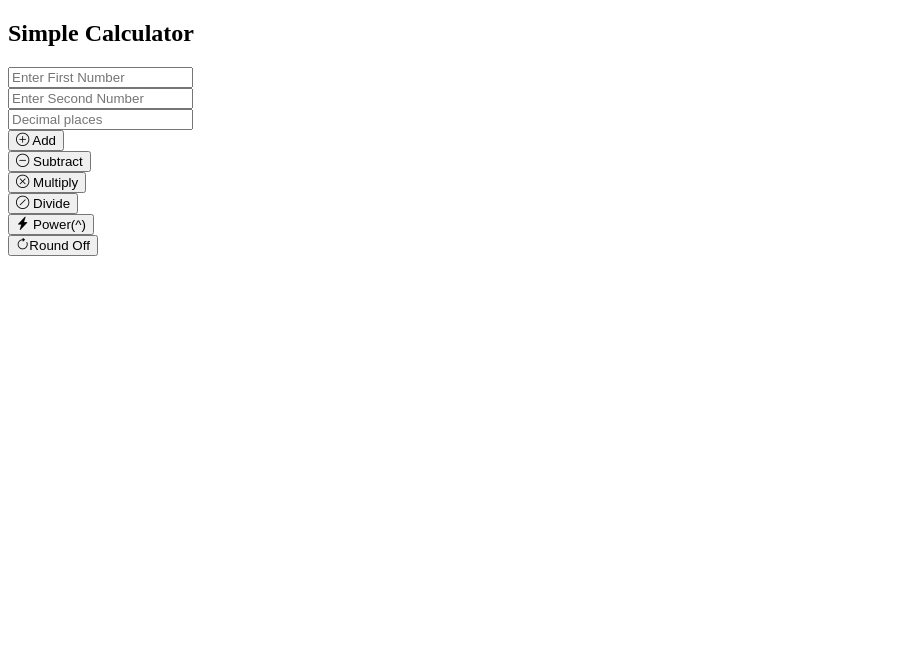
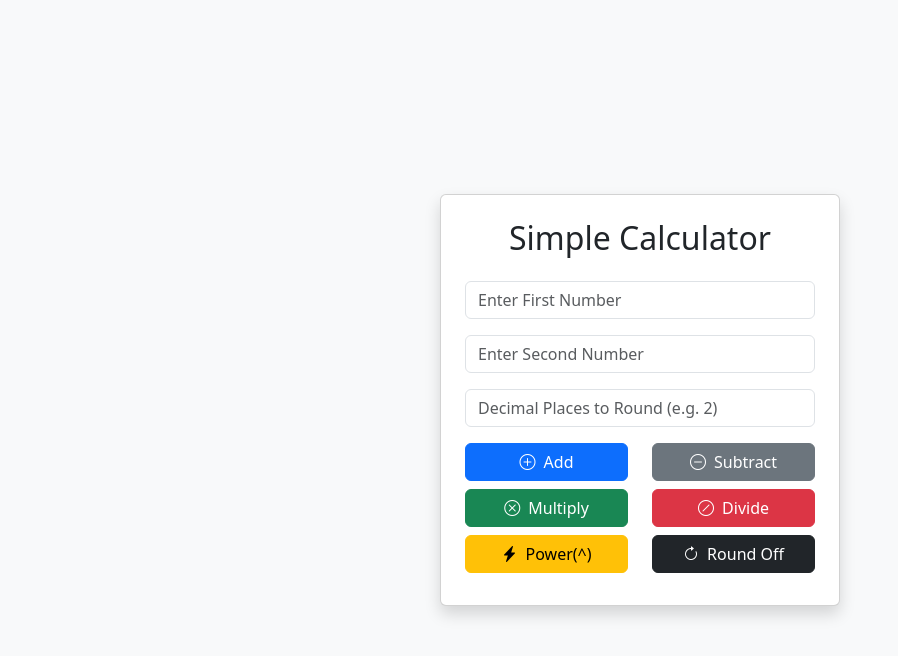
Before and after one commit to V-S-R-I-C-E/Simple-Calculator-Web-app, a Flask app: page / in a window 1280 px wide. Shown: the top 656 px of the page, without its empty margins (0-898 px from the left). Run offline with Flask 3, Linux system fonts and the light colour scheme.

Commit message:
modifiction 2

```diff
--- a/app.py
+++ b/app.py
@@ -1,42 +1,49 @@
-from flask import Flask,render_template,request,session
-app=Flask(__name__)
+from flask import Flask, render_template, request, session
+
+app = Flask(__name__)
 app.secret_key = "your_secret_key_here"
-@app.route("/",methods=["Get","POST"])
-def calculator () :
+
+@app.route("/", methods=["GET", "POST"])
+def calculator():
     result = None
-    if request.method == "POST" :
-        operation = request.form["Operation"]
+    if request.method == "POST":
+        operation = request.form.get("Operation", "")
         round_places = request.form.get("round_places")
-        if operation =="Round":
+
+        if operation == "Round":
             try:
-                last_result=session.get("last_result")
-                if last_result is not None and round_places :
-                    last_result=float(last_result)
-                    round_places=int(round_places)
-                    result=round(last_result,round_places)
-                    session["last_result"]=result
+                last_result = session.get("last_result")
+                if last_result is not None and round_places != "":
+                    last_result = float(last_result)
+                    round_places = int(round_places)
+                    result = round(last_result, round_places)
+                    session["last_result"] = result
                 else:
                     result = "Nothing to round."
-            except (ValueError,TypeError)      :
+            except (ValueError, TypeError):
                 result = "Invalid rounding input."
         else:
-         try:
-            num1 =float(request.form["num1"])
-            num2 =float(request.form["num2"])
-            if operation == "Add" :
-                result =num1 + num2
-            elif operation == "Subtract" :
-                result =num1 - num2
-            elif operation == "Multiply" :
-                result =num1 * num2
-            elif operation == "Divide" :
-                result =num1 / num2 if num2 != 0 else "Error (Divide by 0)"
-            elif operation == "Power" :
-                result =num1 ** num2
-            if isinstance (result,(int,float)) :
-                session["last_result"]=result
-         except ValueError :
-            result ="Invalid input"
-    return render_template("index.html",result = result)
+            try:
+                num1 = float(request.form["num1"])
+                num2 = float(request.form["num2"])
+
+                if operation == "Add":
+                    result = num1 + num2
+                elif operation == "Subtract":
+                    result = num1 - num2
+                elif operation == "Multiply":
+                    result = num1 * num2
+                elif operation == "Divide":
+                    result = num1 / num2 if num2 != 0 else "Error (Divide by 0)"
+                elif operation == "Power":
+                    result = num1 ** num2
+
+                if isinstance(result, (int, float)):
+                    session["last_result"] = result
+            except ValueError:
+                result = "Invalid input"
+
+    return render_template("index.html", result=result)
+
 if __name__ == "__main__":
-    app.run(debug= True)
+    app.run(debug=True)
--- a/templates/index.html
+++ b/templates/index.html
@@ -1,18 +1,20 @@
 <!DOCTYPE html>
 <html lang="en">
   <head>
-    <meta charset="UTF-8">
-    <meta name="viewport" content="width=device-width, initial-scale=1.0">
+    <meta charset="UTF-8" />
+    <meta name="viewport" content="width=device-width, initial-scale=1.0" />
     <title>Simple Calculator</title>
-    <!--Bootstrap CDN-->
+    <!-- Bootstrap & Icons -->
+    <link
+      href="https://cdn.jsdelivr.net/npm/bootstrap@5.3.0/dist/css/bootstrap.min.css"
+      rel="stylesheet"
+    />
     <link
       href="https://cdn.jsdelivr.net/npm/bootstrap-icons@1.10.5/font/bootstrap-icons.css"
       rel="stylesheet"
-    >
+    />
   </head>
-  <body
-    class="bg-light d-flex justify-content-center align-items-center vh-100"
-  >
+  <body class="bg-light d-flex justify-content-center align-items-center vh-100">
     <div class="card p-4 shadow" style="width: 100%; max-width: 400px">
       <h2 class="text-center mb-4">Simple Calculator</h2>
       <form method="post">
@@ -23,7 +25,7 @@
             name="num1"
             placeholder="Enter First Number"
             required
-          >
+          />
         </div>
         <div class="mb-3">
           <input
@@ -32,18 +34,20 @@
             name="num2"
             placeholder="Enter Second Number"
             required
-          >
+          />
         </div>
 
+        <!-- Round Places (Optional) -->
         <div class="mb-3">
           <input
             type="number"
             class="form-control"
             name="round_places"
-            placeholder="Decimal places"
+            placeholder="Decimal Places to Round (e.g. 2)"
+            min="0"
+          />
+        </div>
 
-          >
-        </div>
         <div class="row">
           <div class="col-6 mb-2">
             <button
@@ -102,16 +106,20 @@
               value="Round"
               class="btn btn-dark w-100"
             >
-              <i class="bi bi-arrow-clockwise me-1"></i>Round Off
+              <i class="bi bi-arrow-clockwise me-1"></i> Round Off
             </button>
           </div>
         </div>
       </form>
+
       {% if result is not none %}
       <div class="alert alert-info mt-4 text-center">
-        <h3>Result: {{result}}</h3>
+        <h3>Result: {{ result }}</h3>
       </div>
       {% endif %}
     </div>
+
+    <!-- Optional Bootstrap JS (for interactivity if needed) -->
+    <script src="https://cdn.jsdelivr.net/npm/bootstrap@5.3.0/dist/js/bootstrap.bundle.min.js"></script>
   </body>
 </html>
```
